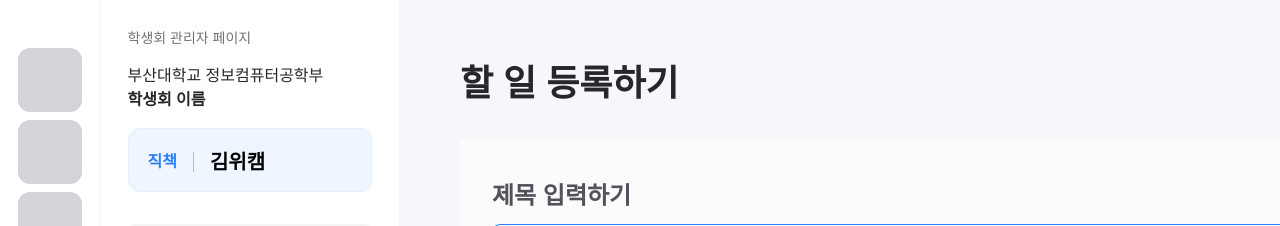
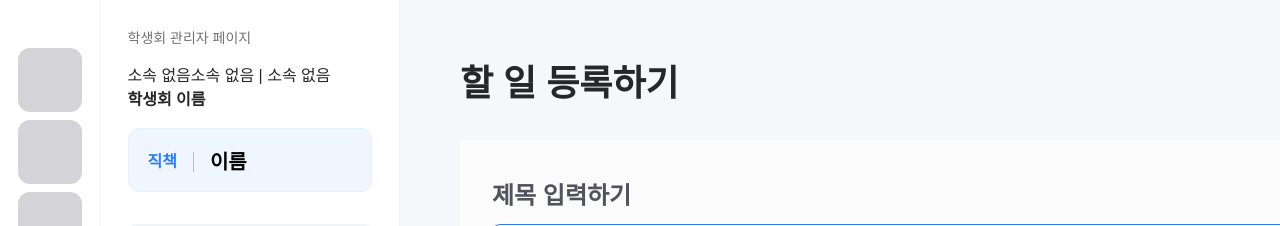
Before and after one commit to wecampus-platform/wecam-all-frontend, a Next.js app: page /add in a window 1280 px wide. Shown: the top 226 px of the page. Built offline with nearby package versions, Linux system fonts and the light colour scheme; no server answers.

Commit message:
feat:사이드바정보추가

```diff
--- a/src/app/main/side-bar.jsx
+++ b/src/app/main/side-bar.jsx
@@ -5,9 +5,12 @@ import { useRouter } from 'next/navigation'; //라우팅
 
 import { ProfileIcon, NotificationIcon, CallIcon } from '@/app/components/icons/mainpage-icons';
 import Chatpage from '@/app/components/chat';
+import { useAuthStore } from '@/stores/authStore'; // 실제 경로에 맞게 수정
+
 
 export default function SideBarPage(){
     const router = useRouter(); // 라우팅
+    const { currentCouncilName, currentCouncilRole,username,organizationHierarchyList} = useAuthStore();
 
     return(
         <div className="flex w-[400px] min-h-screen">
@@ -35,13 +38,20 @@ export default function SideBarPage(){
             <div className="w-[300px]  flex flex-col bg-white items-center border-r border-slate-100 overflow-y-auto">
                 <div className="w-[244px] mt-[28px]">
                     <div className="  justify-start text-neutral-500 text-sm font-normal mb-[16px]">학생회 관리자 페이지</div>
-                    <div className="self-stretch justify-start text-zinc-800 text-base font-medium mb[8px]">부산대학교 정보컴퓨터공학부</div>
-                    <div className="justify-start text-zinc-800 text-base font-bold mb-[16px]">학생회 이름</div>
+                    <div className="self-stretch justify-start text-zinc-800 text-base font-medium mb[8px]">
+                    {organizationHierarchyList?.[0] ?? '소속 없음'}{organizationHierarchyList?.[1] ?? '소속 없음'} | {organizationHierarchyList?.[2] ?? '소속 없음'}
+                    </div>
+                    <div className="justify-start text-zinc-800 text-base font-bold mb-[16px]">
+                    {currentCouncilName || '학생회 이름'}
+                    </div>
                     <div className="w-full h-16 px-5 py-5 bg-blue-50 rounded-xl outline outline-1 outline-offset-[-1px] outline-sky-100 inline-flex flex-col justify-start items-start gap-2">
                         <div className="flex items-center">
-                            <div className="justify-start text-blue-500 text-base font-semibold">직책</div>
+                        <div className="justify-start text-blue-500 text-base font-semibold">
+                        {currentCouncilRole || '직책'}
+                        </div>
                             <div className="w-[1px] h-5 bg-blue-300 mx-[16px]" />
-                            <div className="justify-start text-black text-xl font-semibold">김위캠</div>
+                            <div className="justify-start text-black text-xl font-semibold">
+                            {username || '이름'}</div>
                         </div>
                     </div>
                     <div className="flex flex-col gap-[8px]">
--- a/src/app/mypage/api.tsx
+++ b/src/app/mypage/api.tsx
@@ -1,4 +1,5 @@
 import { adminapi } from '@/lib/fetchClient';
+import { useAuthStore } from '@/stores/authStore';
 
 export async function getCouncilHome(councilId: number, accessToken: string) {
   const res = await adminapi('/council/home', {
@@ -8,13 +9,9 @@ export async function getCouncilHome(councilId: number, accessToken: string) {
       'X-Council-Id': councilId.toString(),
     },
   });
-
+  const text = await res.text();
   if (!res.ok) {
-    const text = await res.text(); // ❗ 일반 텍스트일 수도 있으니 이렇게 받기
     throw new Error(text); // 이후 alert로 출력
   }
-
-  const text = await res.text();
-
-  return await text;
+  return text;
 }
--- a/src/app/mypage/mypagecard.jsx
+++ b/src/app/mypage/mypagecard.jsx
@@ -1,6 +1,17 @@
 import { UserProfile } from '../../types/types';
+import { useAuthStore } from '@/stores/authStore';
+import { useEffect } from 'react';
 
 export default function MyPageCard({ user }) {
+
+  const setUserProfile = useAuthStore((state) => state.setUserProfile);
+
+  useEffect(() => {
+    if (user) {
+      setUserProfile(user);
+    }
+  }, [user, setUserProfile]);
+
   return (
     <div className="h-full flex items-center justify-center">
       <div className="w-full h-full max-w-lg bg-white rounded-lg p-6 text-center flex flex-col justify-center">
--- a/src/app/mypage/side-bar.jsx
+++ b/src/app/mypage/side-bar.jsx
@@ -24,8 +24,10 @@ export default function SideBarPage(){
       try {
         const councilId = councilList[0].id;
         console.log(councilId);
-        await getCouncilHome(councilId, accessToken);
-
+        const resText = await getCouncilHome(councilId, accessToken);
+        console.log('학생회 홈 호출 성공:', resText);
+        useAuthStore.getState().setCurrentCouncil(councilId);
+        console.log('useAuthStore:', resText);
         // 성공 시 관리자 페이지로 이동
         router.push('/adminmain');
       } catch (err) {
--- a/src/stores/authStore.js
+++ b/src/stores/authStore.js
@@ -1,12 +1,22 @@
 import { create } from 'zustand';
-
-export const useAuthStore = create((set) => ({
+export const useAuthStore = create((set, get) => ({
   accessToken: null,
   email: null,
   role: null,
   auth: false,
   councilList: [],
   ready: false,
+  currentCouncilId: null,
+  currentCouncilRole: null,
+  currentCouncilName: null,
+  username: null,
+  organizationHierarchyList: [],
+
+  setUserProfile: (profile) => set({
+    username: profile.username,
+    organizationHierarchyList: profile.organizationHierarchyList ?? [],
+  }),
+
 
   setAuth: (data) => set({
     accessToken: data.accessToken,
@@ -24,5 +34,36 @@ export const useAuthStore = create((set) => ({
     auth: false,
     councilList: [],
     ready: true,
+    currentCouncilId: null,
+    currentCouncilRole: null,
+    currentCouncilName: null,
+    username: null,
+    organizationHierarchyList: [],
   }),
+
+  setCurrentCouncil: (selectedCouncilId) => {
+
+    const state = get();
+    console.log("현재 councilList:", state.councilList);
+    console.log("선택한 councilId:", selectedCouncilId, typeof selectedCouncilId);
+    const selected = state.councilList.find(
+      (council) => Number(council.id) === selectedCouncilId
+    );
+
+    console.log("council 셋 하기 :", selected)
+
+    if (selected) {
+      set({
+        currentCouncilId: selected.id,
+        currentCouncilRole: selected.memberRole,
+        currentCouncilName: selected.name,
+      });
+
+      localStorage.setItem('currentCouncilId', selected.id.toString());
+      localStorage.setItem('currentCouncilRole', selected.memberRole);
+      localStorage.setItem('currentCouncilName', selected.name);
+    } else {
+      console.warn('선택한 councilId가 councilList에 존재하지 않습니다.');
+    }
+  }
 }));
```
